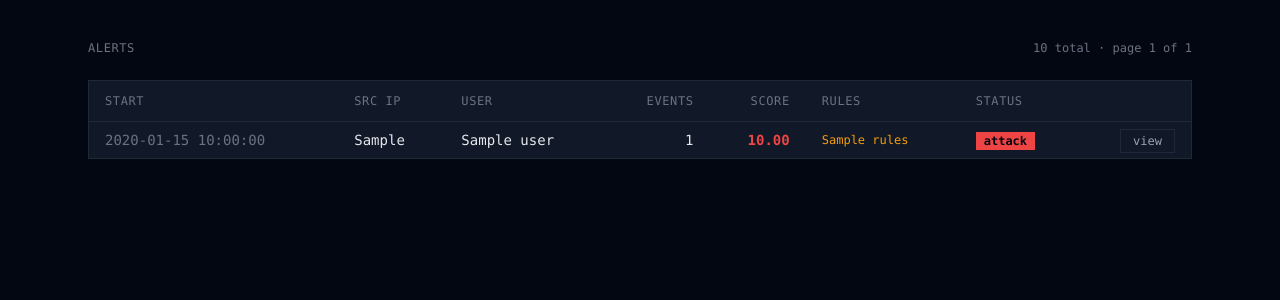
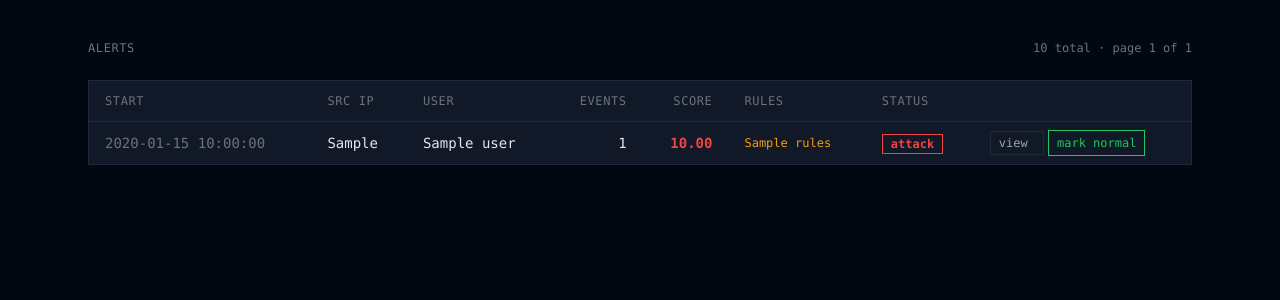
Before and after one commit to AmraniCh/ftp-ids-ml, a Flask app: template src/ftp_ids/dashboard/templates/alerts.html in a window 1280 px wide. Shown: the part 69-369 px from the top of the page. Run offline with Flask 3, Linux system fonts and the light colour scheme; the template is opened without the code that fills it: most values are stand-ins (such as "Sample title", 1, 10 or a date in 2020); some libraries are stand-ins or nearby versions.

Commit message:
feat (alerts): update alert labels and add mark normal button

```diff
--- a/src/ftp_ids/dashboard/templates/alerts.html
+++ b/src/ftp_ids/dashboard/templates/alerts.html
@@ -38,18 +38,28 @@
                     {{ "%.2f"|format(a.score) }}
                 </td>
                 <td class="px-4 py-2 text-amber-500 text-xs">{{ a.rules or '' }}</td>
-                <td class="px-4 py-2">
+               <td class="px-4 py-2">
                     {% if a.labeled %}
-                        <span class="px-2 py-0.5 text-xs bg-green-500 text-gray-950 font-semibold">normal</span>
+                        <span class="px-2 py-0.5 text-xs border border-green-500 text-green-500 font-semibold">normal</span>
                     {% else %}
-                        <span class="px-2 py-0.5 text-xs bg-red-500 text-gray-950 font-semibold">attack</span>
+                        <span class="px-2 py-0.5 text-xs border border-red-500 text-red-500 font-semibold">attack</span>
                     {% endif %}
                 </td>
-                <td class="px-4 py-2 text-right">
+                <td class="px-4 py-2 text-left">
                     <a href="{{ url_for('alert_detail', src_ip=a.src_ip, start_time=a.start_time) }}"
-                    class="px-3 py-1 text-xs border border-gray-800 hover:border-amber-500 hover:text-amber-500 text-gray-400 transition-colors">
+                    class="px-2 py-1 text-xs border border-gray-800 hover:border-amber-500 hover:text-amber-500 text-gray-400 transition-colors">
                         view
                     </a>
+                     {% if not a.labeled %}
+                        <form action="{{ url_for('mark_normal') }}" method="post" class="inline">
+                            <input type="hidden" name="src_ip" value="{{ a.src_ip }}">
+                            <input type="hidden" name="start_time" value="{{ a.start_time }}">
+                            <button type="submit"
+                                class="px-2 py-1 text-xs border border-gray-800 border-green-500 text-green-500 text-gray-400 transition-colors ml-1">
+                                mark normal
+                            </button>
+                        </form>
+                    {% endif %}
                 </td>
             </tr>
         {% endfor %}
```
